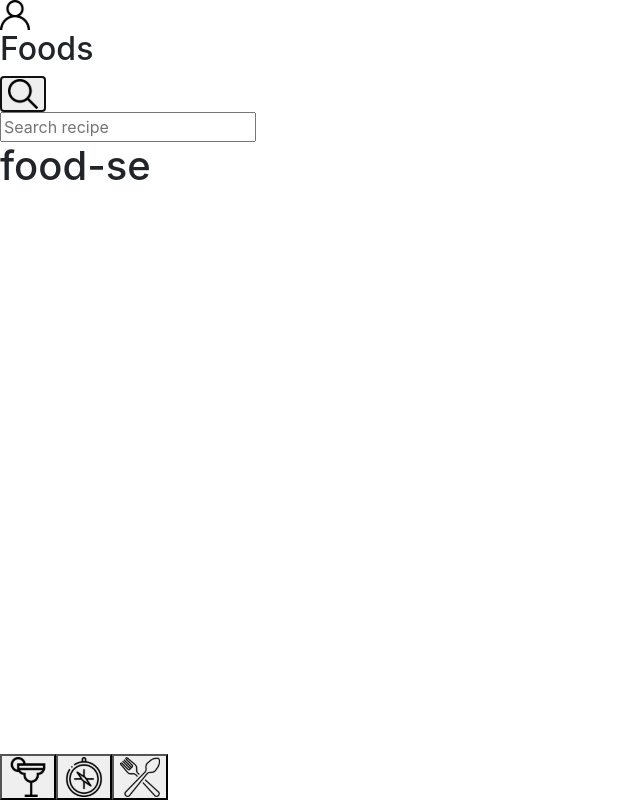
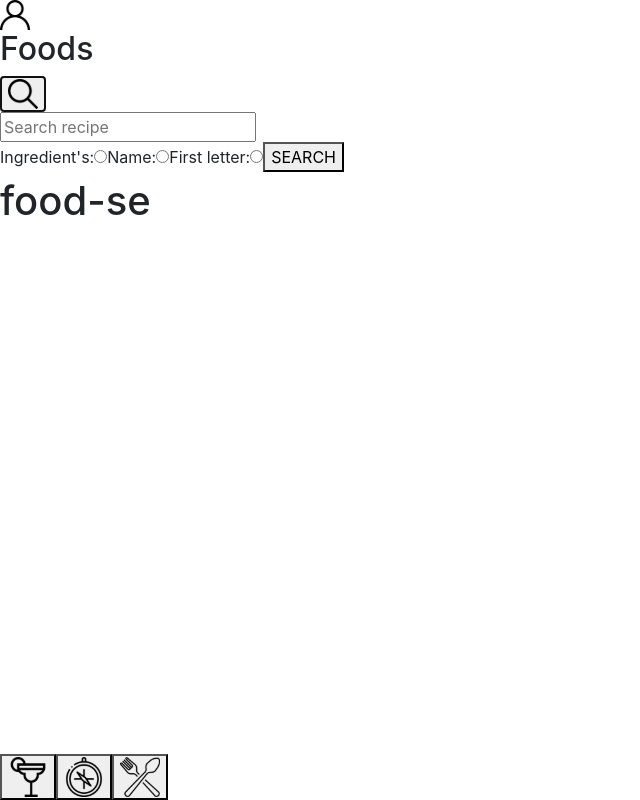
Before and after one commit to carolcabralm/Projeto_App_de_Receitas, a React (Create React App) app: page /foods in a window 1280 px wide. Both pictures are taken after a click on the button 23 px from the left and 94 px from the top of the page. Shown: the whole page, without its empty margins (0-640 px from the left). Built offline with nearby package versions, Linux system fonts and the light colour scheme.

Commit message:
:recycle: fix: Requisito 13

```diff
--- a/src/components/NavBar.js
+++ b/src/components/NavBar.js
@@ -50,7 +50,7 @@ function NavBar() {
           data-testid="exec-search-btn"
           onClick={ () => dispatch(filterByCategory(categories)) }
         >
-          FILTER
+          SEARCH
         </button>
       </form>
     </div>
--- a/src/components/NavHeader.js
+++ b/src/components/NavHeader.js
@@ -1,9 +1,11 @@
 import React from 'react';
+import NavBar from './NavBar';
 
 export default function NavHeader() {
   return (
     <div>
       <input type="text" placeholder="Search recipe" data-testid="search-input" />
+      <NavBar />
     </div>
   );
 }
```
